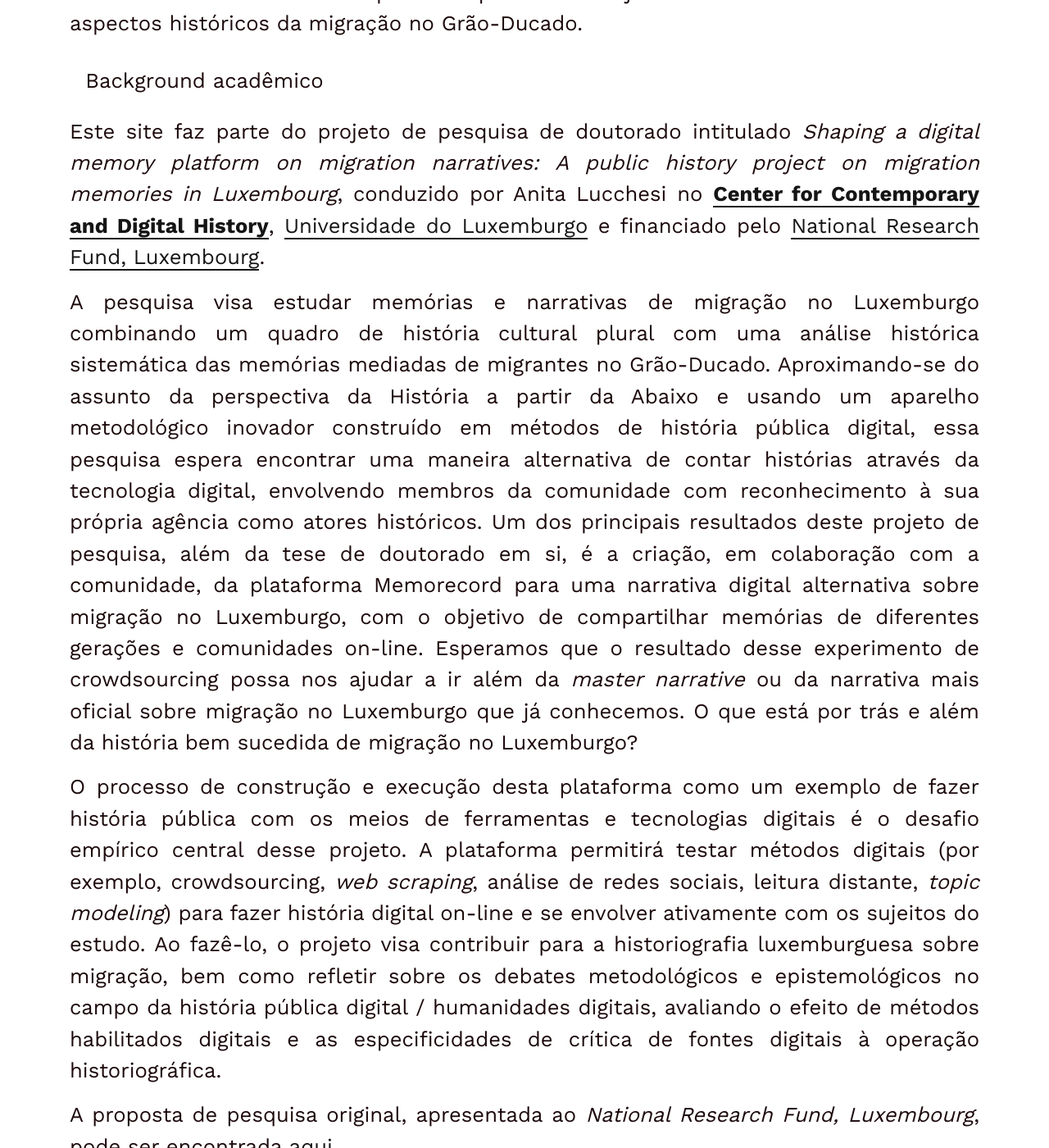
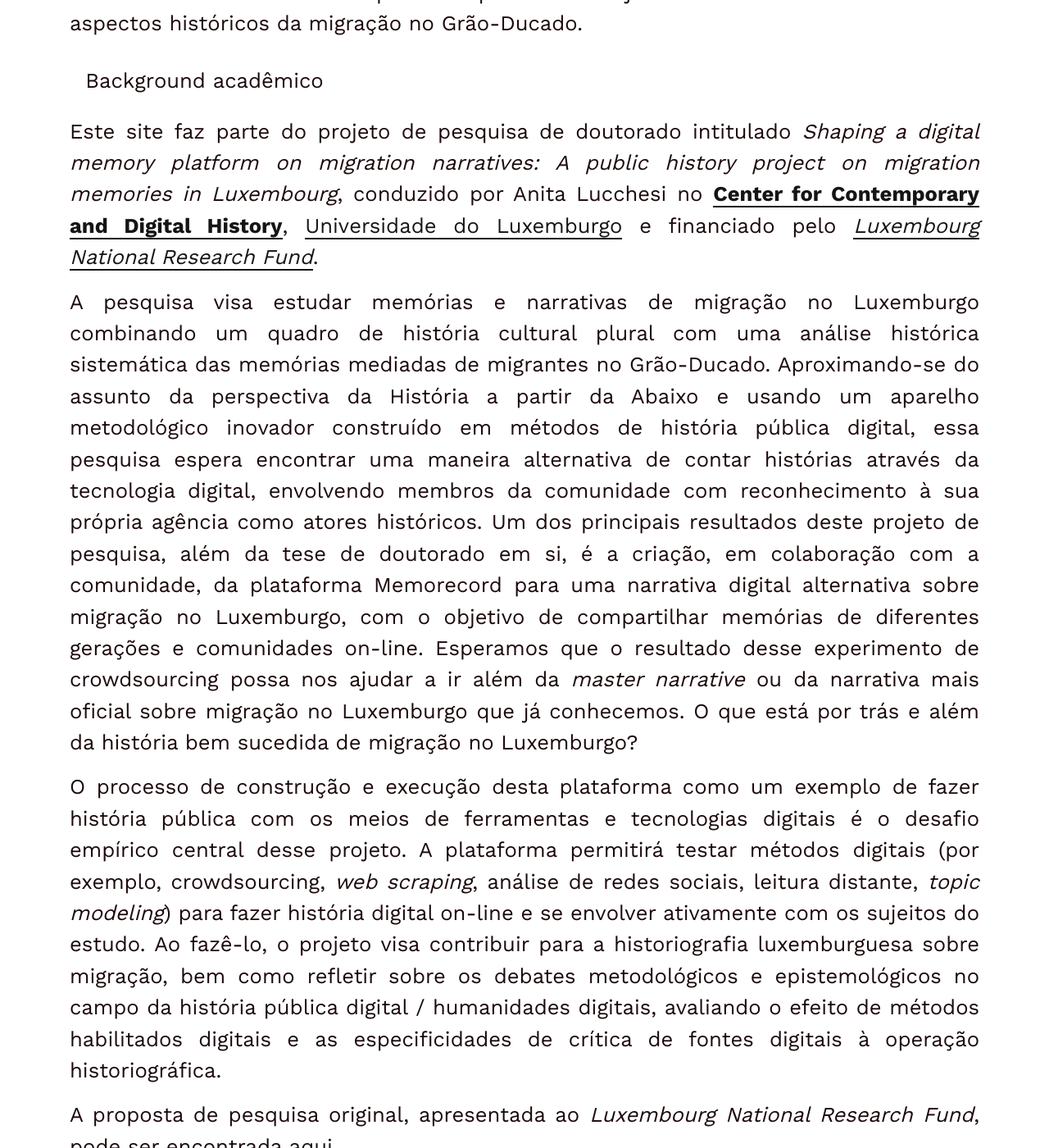
Before and after one commit to C2DH/memorecord, a Jekyll site: the page built from pages/the-project.pt.md, in a window 1280 px wide and 1400 px high, scrolled down 700 px. Shown: the whole window at 82% size. Built offline with Jekyll 4.4.1, drawn with Linux system fonts in a browser that asks for light colours.

```diff
--- a/pages/the-project.pt.md
+++ b/pages/the-project.pt.md
@@ -15,10 +15,10 @@ A participação da comunidade é a alma dessa experiência de *crowdsourcing*.
 
 ## Background acadêmico
 
-Este site faz parte do projeto de pesquisa de doutorado intitulado *Shaping a digital memory platform on migration narratives: A public history project on migration memories in Luxembourg*, conduzido por Anita Lucchesi no [**Center for Contemporary and Digital History**](https://www.c2dh.uni.lu/), [Universidade do Luxemburgo](https://www.uni.lu/) e financiado pelo [National Research Fund, Luxembourg](https://www.fnr.Lu).
+Este site faz parte do projeto de pesquisa de doutorado intitulado *Shaping a digital memory platform on migration narratives: A public history project on migration memories in Luxembourg*, conduzido por Anita Lucchesi no [**Center for Contemporary and Digital History**](https://www.c2dh.uni.lu/), [Universidade do Luxemburgo](https://www.uni.lu/) e financiado pelo [*Luxembourg National Research Fund*](https://www.fnr.Lu).
 
 A pesquisa visa estudar memórias e narrativas de migração no Luxemburgo combinando um quadro de história cultural plural com uma análise histórica sistemática das memórias mediadas de migrantes no Grão-Ducado. Aproximando-se do assunto da perspectiva da História a partir da Abaixo e usando um aparelho metodológico inovador construído em métodos de história pública digital, essa pesquisa espera encontrar uma maneira alternativa de contar histórias através da tecnologia digital, envolvendo membros da comunidade com reconhecimento à sua própria agência como atores históricos. Um dos principais resultados deste projeto de pesquisa, além da tese de doutorado em si, é a criação, em colaboração com a comunidade, da plataforma Memorecord para uma narrativa digital alternativa sobre migração no Luxemburgo, com o objetivo de compartilhar memórias de diferentes gerações e comunidades on-line. Esperamos que o resultado desse experimento de crowdsourcing possa nos ajudar a ir além da *master narrative* ou da narrativa mais oficial sobre migração no Luxemburgo que já conhecemos. O que está por trás e além da história bem sucedida de migração no Luxemburgo?
 
 O processo de construção e execução desta plataforma como um exemplo de fazer história pública com os meios de ferramentas e tecnologias digitais é o desafio empírico central desse projeto. A plataforma permitirá testar métodos digitais (por exemplo, crowdsourcing, *web scraping*, análise de redes sociais, leitura distante, *topic modeling*) para fazer história digital on-line e se envolver ativamente com os sujeitos do estudo. Ao fazê-lo, o projeto visa contribuir para a historiografia luxemburguesa sobre migração, bem como refletir sobre os debates metodológicos e epistemológicos no campo da história pública digital / humanidades digitais, avaliando o efeito de métodos habilitados digitais e as especificidades de crítica de fontes digitais à operação historiográfica.
 
-A proposta de pesquisa original, apresentada ao *National Research Fund, Luxembourg*, pode ser encontrada [aqui](https://historiografianarede.files.wordpress.com/2015/10/lucchesi-fnr.pdf).
+A proposta de pesquisa original, apresentada ao *Luxembourg National Research Fund*, pode ser encontrada [aqui](https://historiografianarede.files.wordpress.com/2015/10/lucchesi-fnr.pdf).
```
